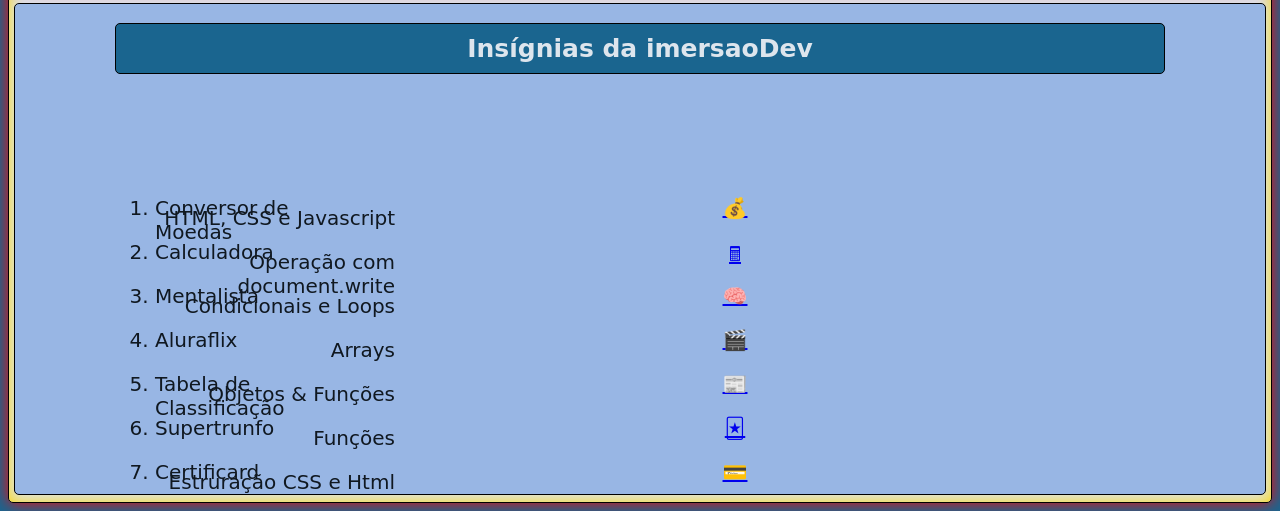
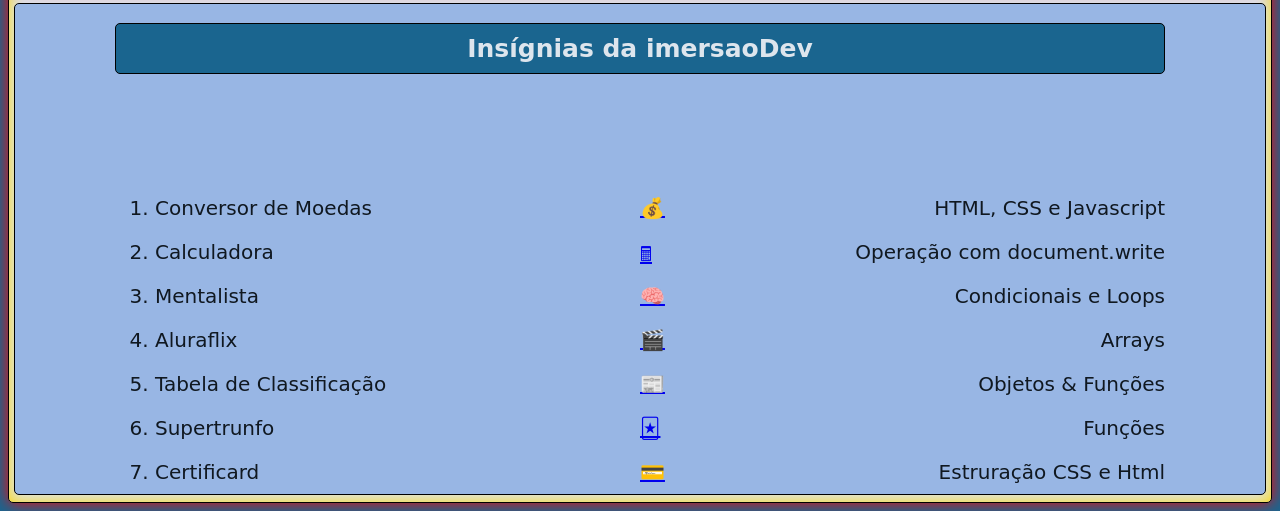
Before and after one commit to J27mendes/certificadoAlura, a plain HTML site: page dist/index.html in a window 1280 px wide. Shown: the part 396-907 px from the top of the page. Drawn offline with Linux system fonts and the light colour scheme; a web font is replaced by a local one.

Commit message:
Update style.css

```diff
--- a/dist/style.css
+++ b/dist/style.css
@@ -84,26 +84,25 @@
   li .insigniasEsquerda {
       float: left;
       text-align: left;
-      width: 180px;
+      width: auto;
       height: 10px;
       margin-top: 0px;
 }
 
   li .insigniasCentro {
-      float: left;
-      text-align: center;
-      width: 800px;
+      position: absolute;
+      left: 50%;
+      right: 50%;
       height: 10px;
       margin-top: 0px;
 }
 
    li .insigniasDireita {
-      float: left;
-      text-align: right;
-      width: 240px;
-      height: 10px;
-      margin-top: 0px;
-}
+       float: right;
+       text-align: right;
+       width: auto;
+       height: 10px;
+       margin-top: 0px;
 
     img {
       width: 250px;
```
